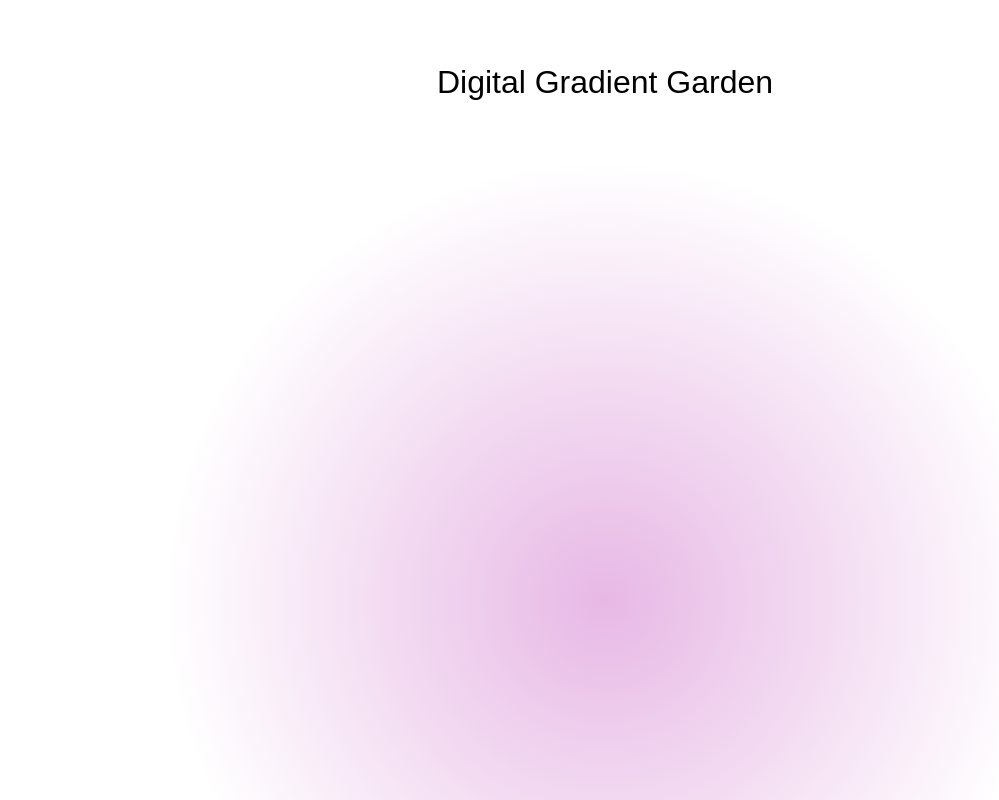
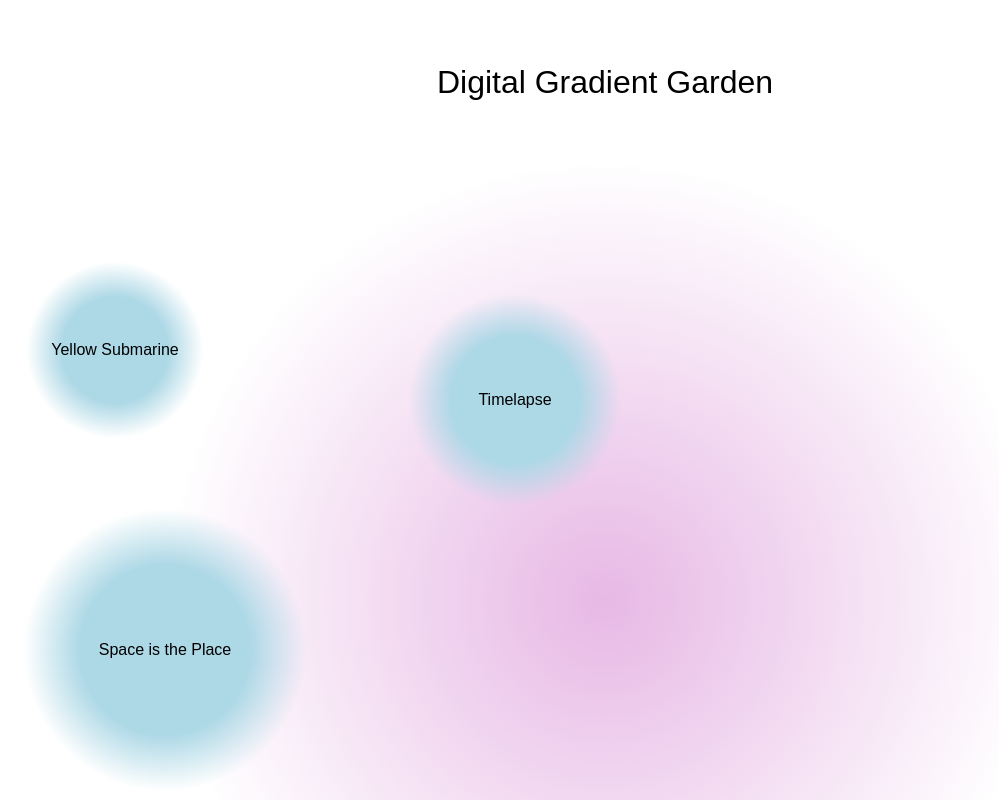
Before and after one commit to jessefischer/gradient-garden, a Next.js app: page / in a window 1280 px wide. Shown: the whole page, without its empty margins (35-1034 px from the left). Built offline with nearby package versions, Linux system fonts and the light colour scheme.

Commit message:
Set up SeedlingBubble component

```diff
--- /dev/null
+++ b/src/components/App.js
@@ -0,0 +1,18 @@
+import styles from "./App.module.css";
+import { SeedlingBubble } from "./SeedlingBubble";
+
+export const App = () => {
+  const mockBubbles = [
+    { x: 150, y: 350, title: "Yellow Submarine", size: 250 },
+    { x: 200, y: 650, title: "Space is the Place", size: 400 },
+    { x: 550, y: 400, title: "Timelapse", size: 300 },
+  ];
+  return (
+    <div className={styles.app}>
+      <h1>Digital Gradient Garden</h1>
+      {mockBubbles.map(({ x, y, title, size }, i) => {
+        return <SeedlingBubble key={i} title={title} x={x} y={y} size={size} />;
+      })}
+    </div>
+  );
+};
--- a/src/styles/App.module.css
+++ b/src/components/App.module.css
@@ -4,6 +4,8 @@
   background: radial-gradient(circle at 50% 75%, rgb(231, 184, 229), white 50%);
   min-height: 100vh;
   width: 100%;
+  position: fixed;
+  top: 0;
 
   & h1 {
     font-weight: 100;
--- /dev/null
+++ b/src/components/SeedlingBubble.js
@@ -0,0 +1,17 @@
+import styles from "./SeedlingBubble.module.css";
+
+export const SeedlingBubble = ({ title, x, y, size }) => {
+  return (
+    <div
+      className={styles.seedlingBubble}
+      style={{
+        top: y - size / 2,
+        left: x - size / 2,
+        height: size,
+        width: size,
+      }}
+    >
+      {title}
+    </div>
+  );
+};
--- /dev/null
+++ b/src/components/SeedlingBubble.module.css
@@ -0,0 +1,8 @@
+.seedlingBubble {
+  position: absolute;
+  border-radius: 50px;
+  background: radial-gradient(circle, lightblue 30%, transparent 50%);
+  display: flex;
+  align-items: center;
+  justify-content: center;
+}
--- a/src/pages/index.js
+++ b/src/pages/index.js
@@ -1,7 +1,7 @@
 import Head from "next/head";
-import styles from "@/styles/App.module.css";
+import { App } from "@/components/App";
 
-export default function App() {
+export default function Home() {
   return (
     <>
       <Head>
@@ -9,9 +9,7 @@ export default function App() {
         <meta name="description" content="Digital Gradient Garden" />
         <meta name="viewport" content="width=device-width, initial-scale=1" />
       </Head>
-      <div className={styles.app}>
-        <h1>Digital Gradient Garden</h1>
-      </div>
+      <App />
     </>
   );
 }
```
